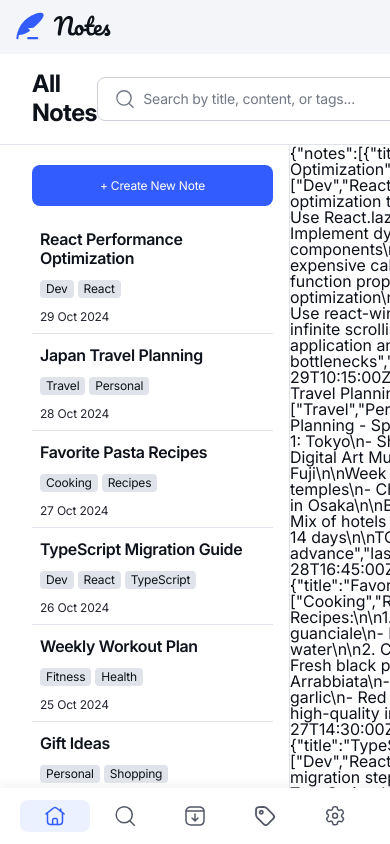
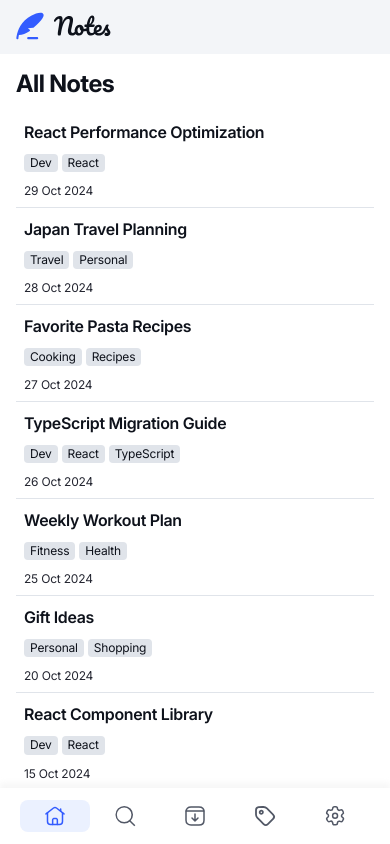
Before and after one commit to hyunwleeee/note-taking-web-app, a React (Vite) app: page / in a window 390 px wide. Built offline with nearby package versions, Linux system fonts and the light colour scheme.

Commit message:
feat: AllNotesMenu component [mobile, tablet]

```diff
--- a/src/components/ui/layout/PageLayout.jsx
+++ b/src/components/ui/layout/PageLayout.jsx
@@ -16,7 +16,7 @@ function PageLayout() {
     <PageConatiner>
       {isLaptop && <Navigation />}
       <FlexBox j="start" a="stretch" d="column" style={{ width: '100%', height: '100%' }}>
-        <PageHeader />
+        <PageHeader isLaptop={isLaptop} />
         <FlexBox j="start" a="stretch" d="row" style={{ width: '100%', height: '100%' }}>
           <Menulist />
           {outlet}
--- a/src/components/ui/page/PageController.jsx
+++ b/src/components/ui/page/PageController.jsx
@@ -41,7 +41,7 @@ export default PageController;
 
 const PageControllerContainer = styled(FlexBox)`
   height: 50px;
-  border-bottom: ${({ theme }) => `1px solid var(--theme-divider2-color)`};
+  border-bottom: 1px solid var(--theme-divider2-color);
   background: var(--theme-bg-color);
   color: var(--theme-text-color);
 `;
--- a/src/components/ui/page/PageHeader.jsx
+++ b/src/components/ui/page/PageHeader.jsx
@@ -1,4 +1,5 @@
 import useNavigation from '@hooks/useNavigation';
+import PropTypes from 'prop-types';
 import { useLocation } from 'react-router-dom';
 import styled from 'styled-components';
 
@@ -8,7 +9,7 @@ import FlexBox from '@components/style/FlexBox';
 
 import PageHeaderSearch from './PageHeaderSearch';
 
-function PageHeader() {
+function PageHeader({ isLaptop }) {
   const { Navigate } = useNavigation();
   const location = useLocation();
 
@@ -36,6 +37,7 @@ function PageHeader() {
   return (
     <PageHeaderContainer>
       <h3>{renderHeader()}</h3>
+      {isLaptop && (
         <FlexBox g="16px">
           <PageHeaderSearch />
           <BaseButton
@@ -48,18 +50,29 @@ function PageHeader() {
             <BaseIcon type="settings" color="#525866" />
           </BaseButton>
         </FlexBox>
+      )}
     </PageHeaderContainer>
   );
 }
 
 const PageHeaderContainer = styled.div`
-  padding: ${({ theme }) => `${theme.spacing[200]} ${theme.spacing[400]}`};
+  padding: ${({ theme }) => theme.spacing[200]};
   display: flex;
   justify-content: space-between;
   align-items: center;
   ${({ theme }) => theme.typography.textPreset1};
+  ${({ theme }) => theme.media.tablet`
+    padding: ${({ theme }) => `${theme.spacing[300]} ${theme.spacing[400]} ${theme.spacing[200]}`};
+  `}
+
+  ${({ theme }) => theme.media.laptop`
+    padding: ${({ theme }) => `${theme.spacing[200]} ${theme.spacing[400]}`};
     border-bottom: 1px solid var(--theme-divider2-color);
-  background-color: var(--theme-bg-color);
+  `}
 `;
 
 export default PageHeader;
+
+PageHeader.propTypes = {
+  isLaptop: PropTypes.bool,
+};
--- a/src/components/ui/side_bar/AllNotesMenu.jsx
+++ b/src/components/ui/side_bar/AllNotesMenu.jsx
@@ -46,35 +46,56 @@ function AllNotesMenu() {
 export default AllNotesMenu;
 
 const AllNotesContainer = styled.div`
-  min-width: 290px;
-  height: calc(100% - 80px);
+  width: 100%;
+  height: calc(100% - 56px);
   overflow-y: auto;
-
   -ms-overflow-style: none;
   scrollbar-width: none;
   ::-webkit-scrollbar {
     display: none;
   }
 
-  border-right: 1px solid var(--theme-divider2-color);
-
   .top_list {
-    margin: ${({ theme }) => `0 ${theme.spacing[200]} 0 ${theme.spacing[400]}`};
     display: flex;
     flex-flow: column nowrap;
     gap: 4px;
     padding-bottom: ${({ theme }) => theme.spacing[100]};
-    margin-bottom: ${({ theme }) => theme.spacing[100]};
+    margin: ${({ theme }) => `0 ${theme.spacing[200]}`};
   }
 
   .button_wrapper {
-    position: sticky;
-    top: 0;
-    background: var(--theme-shdaow-color);
-    backdrop-filter: blur(4px);
-    -webkit-backdrop-filter: blur(4px);
-    padding: ${({ theme }) =>
-      `${theme.spacing[250]} ${theme.spacing[200]} ${theme.spacing[200]} ${theme.spacing[400]}`};
+    display: none;
+  }
+
+  ${({ theme }) => theme.media.tablet`
+    height: calc(100% - 74px);
+    .top_list {
+      margin: ${({ theme }) => `0 ${theme.spacing[300]}`};
     }
+  `}
+
+  ${({ theme }) => theme.media.laptop`
+    width: 290px;
+    height: calc(100% - 80px);
+    border-right: 1px solid var(--theme-divider2-color);
+    .button_wrapper {
+      display: inline-block;
+      width: 100%;
+      position: sticky;
+      top: 0;
+      backdrop-filter: blur(8px);
+      -webkit-backdrop-filter: blur(8px);
+      padding: ${({ theme }) =>
+        `${theme.spacing[250]} ${theme.spacing[200]} ${theme.spacing[200]} ${theme.spacing[400]}`};
+    }
+    .top_list {
+      margin: ${({ theme }) => `0 ${theme.spacing[200]} 0 ${theme.spacing[400]}`};
+      display: flex;
+      flex-flow: column nowrap;
+      gap: 4px;
+      padding-bottom: ${({ theme }) => theme.spacing[100]};
+      margin-bottom: ${({ theme }) => theme.spacing[100]};
+    }
+  `}
 }
 `;
--- a/src/pages/home_page/HomePage.jsx
+++ b/src/pages/home_page/HomePage.jsx
@@ -1,7 +1,5 @@
-import data from '/data.json';
-
 function HomePage() {
-  return <div>{JSON.stringify(data)}</div>;
+  return <div></div>;
 }
 
 export default HomePage;
```
Lines whose indentation alone changed are shown as unchanged.
